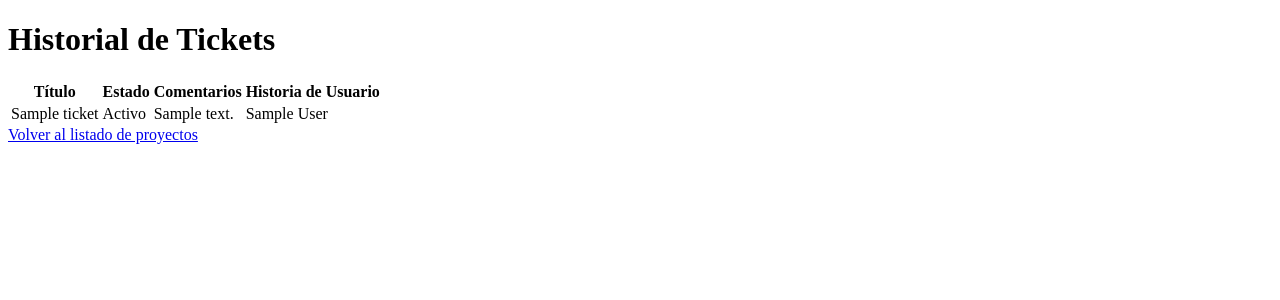
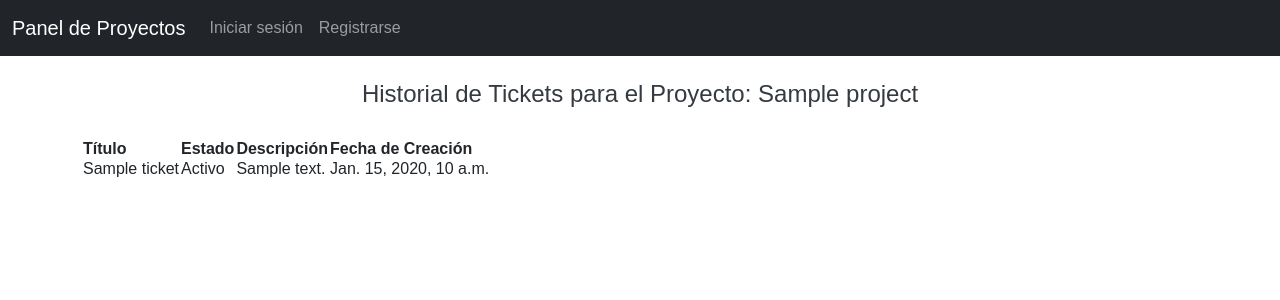
Before and after one commit to karolina-dev/web-app, a Django app: page /ticket_history/1/ in a window 1280 px wide. Shown: the top 300 px of the page. Run offline with Django 5.2, Linux system fonts and the light colour scheme; tables that the repository leaves empty hold one stand-in row (values such as "Sample post").

Commit message:
Update ticket_history.html
Modifiqué plantilla de historia de ticket

```diff
--- a/projects/templates/projects/ticket_history.html
+++ b/projects/templates/projects/ticket_history.html
@@ -1,31 +1,25 @@
-<!DOCTYPE html>
-<html lang="en">
-<head>
-    <meta charset="UTF-8">
-    <title>Historial de Tickets</title>
-</head>
-<body>
-    <h1>Historial de Tickets</h1>
+{% extends 'base.html' %}
+
+{% block content %}
+    <h2>Historial de Tickets para el Proyecto: {{ project.name }}</h2>
     <table>
         <thead>
             <tr>
                 <th>Título</th>
                 <th>Estado</th>
-                <th>Comentarios</th>
-                <th>Historia de Usuario</th>
+                <th>Descripción</th>
+                <th>Fecha de Creación</th>
             </tr>
         </thead>
         <tbody>
             {% for ticket in tickets %}
                 <tr>
                     <td>{{ ticket.title }}</td>
-                    <td>{{ ticket.get_status_display }}</td>
-                    <td>{{ ticket.comments }}</td>
-                    <td>{{ ticket.user_story.title }}</td>
+                    <td>{{ ticket.status }}</td>
+                    <td>{{ ticket.description }}</td>
+                    <td>{{ ticket.created_at }}</td>
                 </tr>
             {% endfor %}
         </tbody>
     </table>
-    <a href="{% url 'project_list' %}">Volver al listado de proyectos</a>
-</body>
-</html>
+{% endblock %}
```
